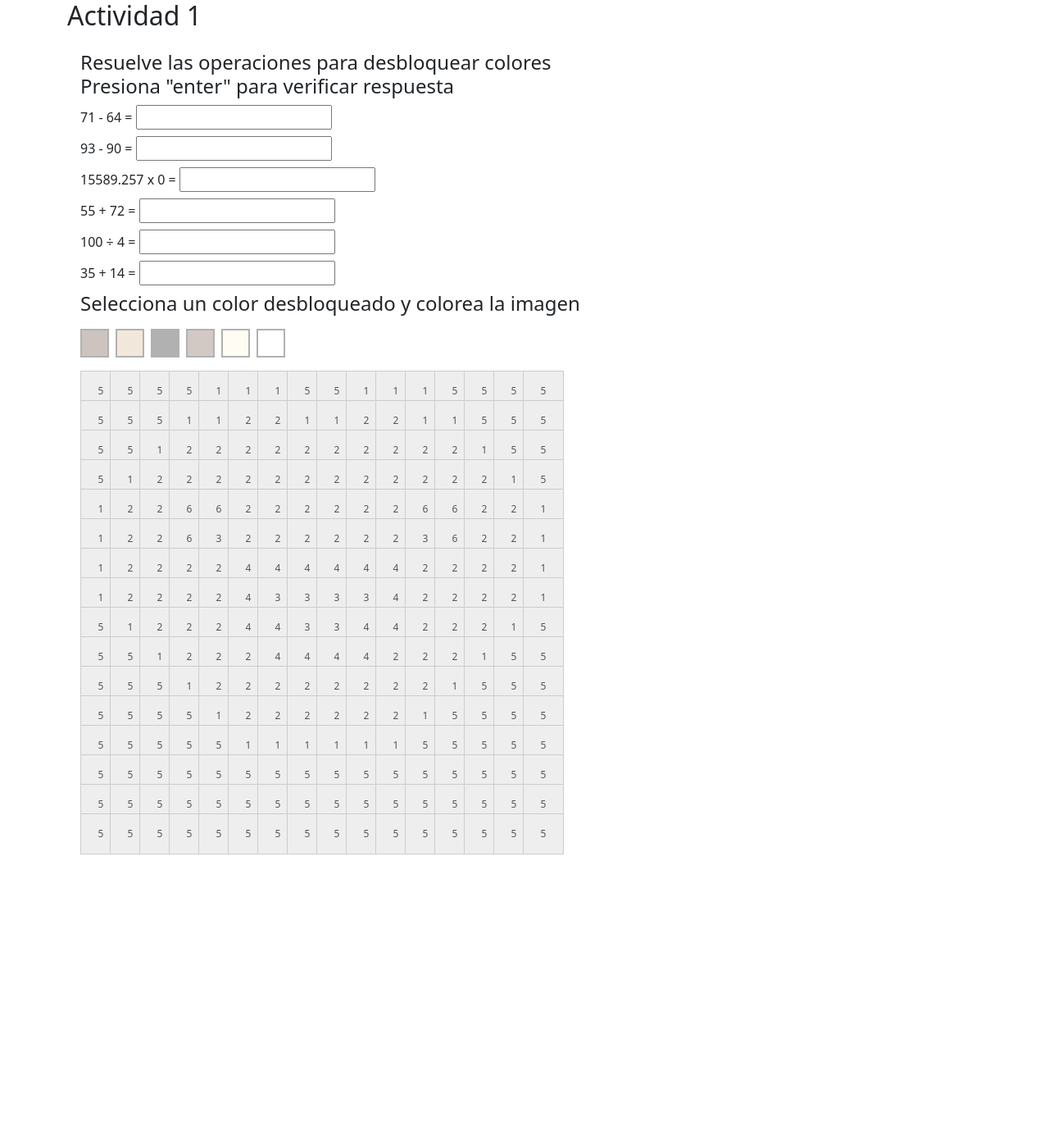
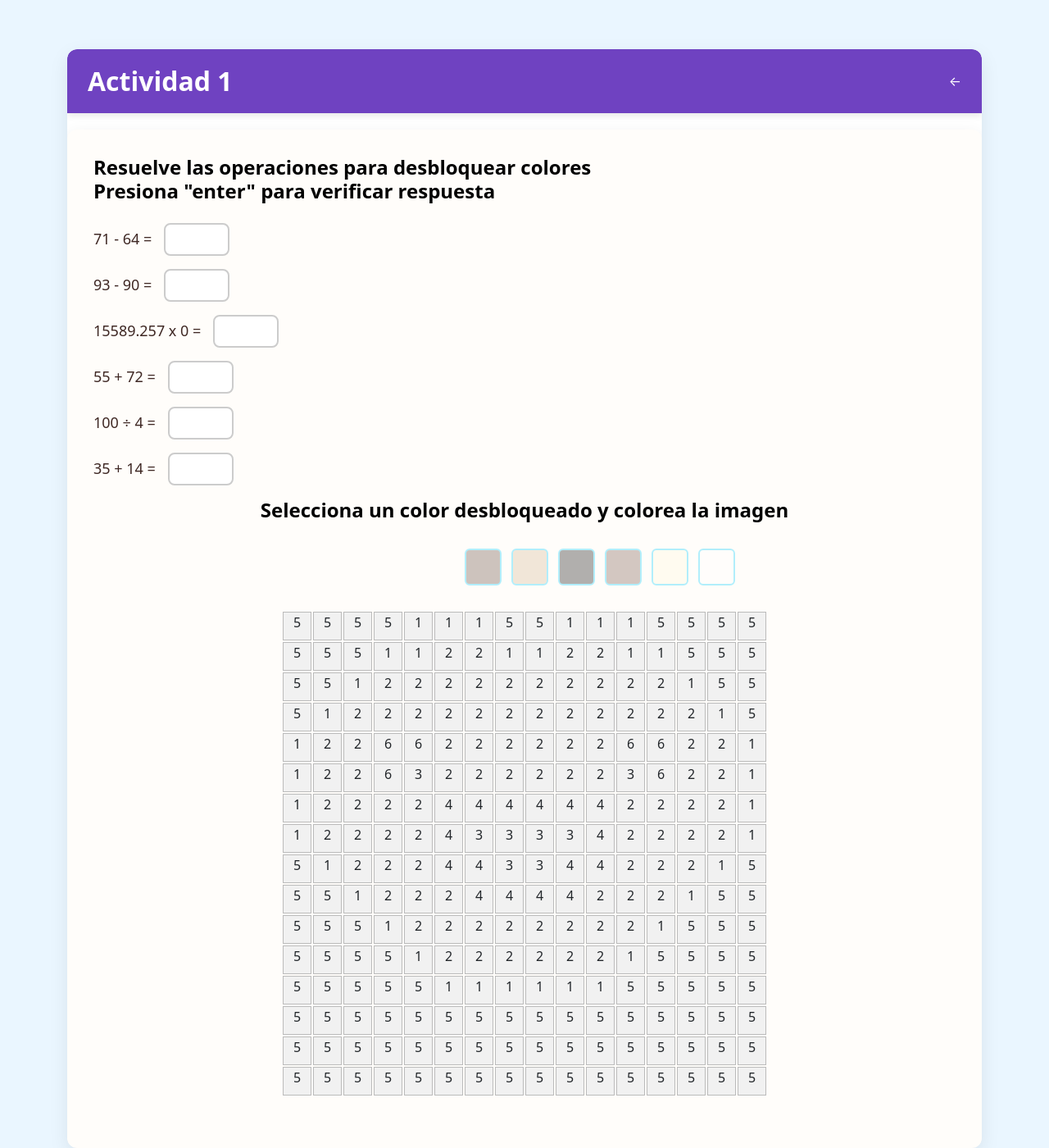
Before and after one commit to Virtual-Coyote102/XJRAD, a PHP site: the page made by Actividad 1/Actividad 1.html in a window 1280 px wide. Shown: the whole page at 82% size. Before the commit the page ends 1042 px from the top, so only its background shows below. Run offline with PHP 8.4, Linux system fonts and the light colour scheme; some libraries are stand-ins or nearby versions.

Commit message:
Añadi estetica a la actividad 2 y arregle la estetica de la actividad 1 y 3

```diff
--- a/Actividad 1/Actividad 1.css
+++ b/Actividad 1/Actividad 1.css
@@ -1,74 +1,158 @@
+/* Contenedor de la actividad */
 .actividad {
-  padding: 1rem;
+  padding: 2rem;
+  background-color: #fffdfa;
+  border-radius: 12px;
+  box-shadow: 0 6px 20px rgba(0, 0, 0, 0.08);
+  margin-top: 20px;
 }
+
+/* Texto descriptivo */
+.actividad h4 {
+  margin-bottom: 1.5rem;
+  font-weight: 600;
+  color: #000000;
+}
+
+/* Problemas matemáticos */
 .problemas label {
   display: block;
-  margin-bottom: 0.5rem;
+  margin-bottom: 1rem;
+  font-size: 18px;
+  font-weight: 500;
+  color: #3e2723;
 }
+
+.problemas input[type="number"] {
+  width: 80px;
+  padding: 6px;
+  margin-left: 10px;
+  border: 2px solid #ccc;
+  border-radius: 8px;
+  font-size: 16px;
+  text-align: center;
+  transition: border-color 0.3s ease, box-shadow 0.3s ease;
+}
+
+.problemas input[type="number"]:focus {
+  outline: none;
+  border-color: #8e6e53;
+  box-shadow: 0 0 5px rgba(140, 98, 57, 0.3);
+}
+
+/* Contenedor de botones de color */
 .colores {
-  margin: 1rem 0;
+  margin: 2rem 0 1rem;
   display: flex;
+  flex-wrap: wrap;
+  gap: 12px;
+  margin-left: 28.3rem;
 }
+
+/* Botones de colores bloqueados */
 .color {
-  width: 35px;
-  height: 35px;
-  border: 2px solid black;
-  margin-right: 8px;
-  opacity: 0.3; /* apariencia bloqueada */
-  background-color: gray; /* todos inician grises */
-  color: white;
-  font-weight: bold;
+  width: 45px;
+  height: 45px;
+  border: 2px solid #00ccff;
+  border-radius: 6px;
+  opacity: 0.3;
+  background-color: gray;
   display: flex;
   align-items: center;
   justify-content: center;
   cursor: not-allowed;
+  transition: transform 0.2s ease;
+  color: #00e1ff;
+  font-weight: bold;
 }
+
+/* Botones desbloqueados */
 .color.unlocked {
   opacity: 1;
   cursor: pointer;
-  border: 2px solid black;
+  transform: scale(1);
 }
-#pixel-art {
-  display: grid;
-  grid-template-columns: repeat(10, 20px);
-  gap: 2px;
+
+.color.unlocked:hover {
+  transform: scale(1.1);
 }
-.pixel.coloreado {
-  cursor: default;
-}
+
+/* Pixel Art Grid */
 .pixel-grid {
   display: grid;
-  grid-template-columns: repeat(16, 35px); /* ajustado al nuevo tamaño */
+  grid-template-columns: repeat(16, 35px);
   grid-template-rows: repeat(16, 35px);
-  gap: 1px;
-  margin-top: 1rem;
+  gap: 2px;
+  margin-top: 2rem;
+  margin-bottom: 2rem;
+  justify-content: center;
 }
-.pixel[data-num='0'] {
+
+/* Cada pixel */
+.pixel {
+  width: 35px;
+  height: 35px;
+  border: 1px solid #bbb;
+  background-color: #f1f1f1;
+  cursor: pointer;
+  transition: background-color 0.2s ease, transform 0.2s ease;
+  text-align: center;
+}
+
+.pixel:hover {
+  transform: scale(1.05);
+}
+
+/* Pixeles bloqueados o ya coloreados */
+.pixel.coloreado,
+.pixel[data-num="0"] {
   background-color: transparent;
   border: none;
   cursor: default;
 }
+
+/* Desactiva interacción después de pintar */
 .coloreado {
   pointer-events: none;
 }
 
-.pixel {
-  width: 50px;
-  height: 50px;
-  border: 1px solid #ccc;
-  background-color: #eee;
-  display: inline-flex;
-  align-items: center;
-  justify-content: center;
-  font-size: 12px;
-  color: #555;
-  cursor: pointer;
+/* Pixeles desbloqueados con color */
+.pixel[data-num="1"].unlocked { background-color: #5C4033; }  /* Marrón oscuro */
+.pixel[data-num="2"].unlocked { background-color: #D2B48C; }  /* Marrón claro */
+.pixel[data-num="3"].unlocked { background-color: #000000; }  /* Negro */
+.pixel[data-num="4"].unlocked { background-color: #704f3f; }  /* Rosa claro */
+.pixel[data-num="5"].unlocked { background-color: #FFF8DC; }  /* Beige claro */
+.pixel[data-num="6"].unlocked { background-color: #FFFFFF; }  /* Blanco */
+
+/* Fondo general */
+.math-bg {
+  background: #eaf6ff;
+  min-height: 100vh;
+  padding-top: 40px;
 }
 
+/* Encabezado de sección */
+.seccion-header {
+  padding: 20px 25px;
+  border-radius: 12px 12px 0 0;
+  background-color: #6f42c1;
+  color: white;
+  box-shadow: 0 3px 8px rgba(0, 0, 0, 0.1);
+}
 
-.pixel[data-num="1"].unlocked { background-color: #5C4033	; } /* Marrón oscuro */
-.pixel[data-num="2"].unlocked { background-color: #D2B48C	; } /* Marrón claro */
-.pixel[data-num="3"].unlocked { background-color: #000000; } /* Negro */
-.pixel[data-num="4"].unlocked { background-color: #704f3f	; } /* Rosa claro */
-.pixel[data-num="5"].unlocked { background-color: #FFF8DC	; } /* Beige claro */
-.pixel[data-num="6"].unlocked { background-color: #ffffff	; } /* Blanco */
+.seccion-header h2 {
+  margin: 0;
+  font-weight: 600;
+}
+
+.seccion {
+  background-color: white;
+  border-radius: 12px;
+  overflow: hidden;
+  box-shadow: 0 8px 24px rgba(0, 0, 0, 0.08);
+  margin-top: 20px;
+}
+
+.Texto {
+  text-align: center;
+}
--- a/Actividad 1/Actividad 1.html
+++ b/Actividad 1/Actividad 1.html
@@ -41,7 +41,7 @@
         <!-- Agrega más según el diseño -->
     </div>
 
-    <h4>Selecciona un color desbloqueado y colorea la imagen</h4>
+    <h4 class="Texto">Selecciona un color desbloqueado y colorea la imagen</h4>
     <div class="colores">
         <button class="color" data-color="1" style="background-color: #5C4033;" disabled></button>
         <button class="color" data-color="2" style="background-color: #D2B48C;" disabled></button>
--- a/Actividad 2/Actividad 2.html
+++ b/Actividad 2/Actividad 2.html
@@ -5,6 +5,7 @@
     <meta name="viewport" content="width=device-width, initial-scale=1.0">
     <title>Actividad 2</title>
     <link rel="stylesheet" href="../estilos.css">
+    <link rel="stylesheet" href="Actividad 2.css">
     <link rel="stylesheet" href="../Libs/Bootstrap/bootstrap.min.css">
 </head>
 
--- a/Actividad 3/Actividad 3.html
+++ b/Actividad 3/Actividad 3.html
@@ -85,7 +85,7 @@
         </div>
 
         <div class="mt-3">
-          <button class="btn btn-success" onclick="verificarRespuestas()">Verificar</button>
+          <button id="verificar" class="btn btn-success mt-3" onclick="verificarRespuestas()">Verificar</button>
         </div>
       </div>
     </div>
```
Also changed, not shown: Actividad 2/Actividad 2.css (+108 -65 lines), Actividad 3/Actividad 3.css (+14 -0 lines).
